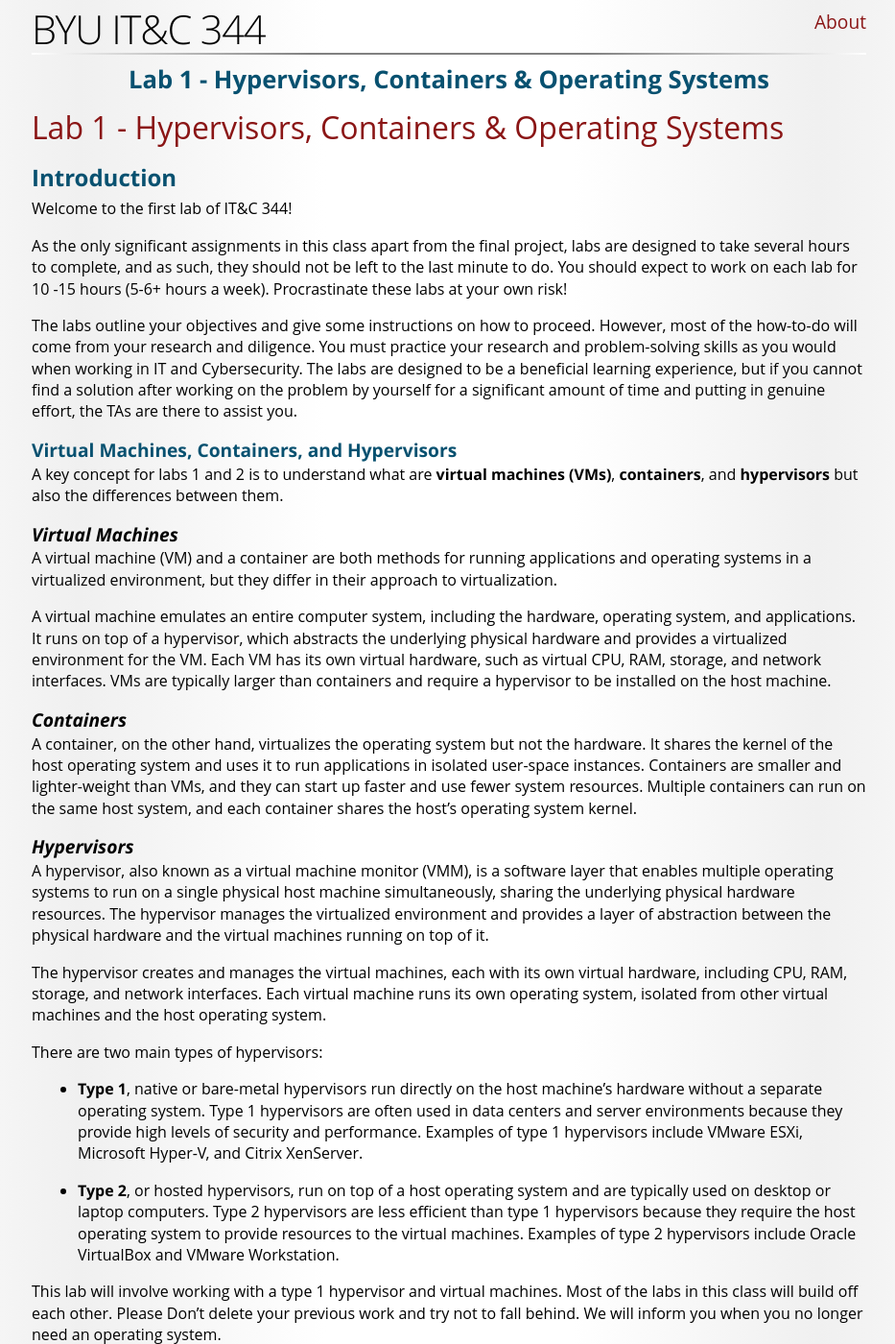
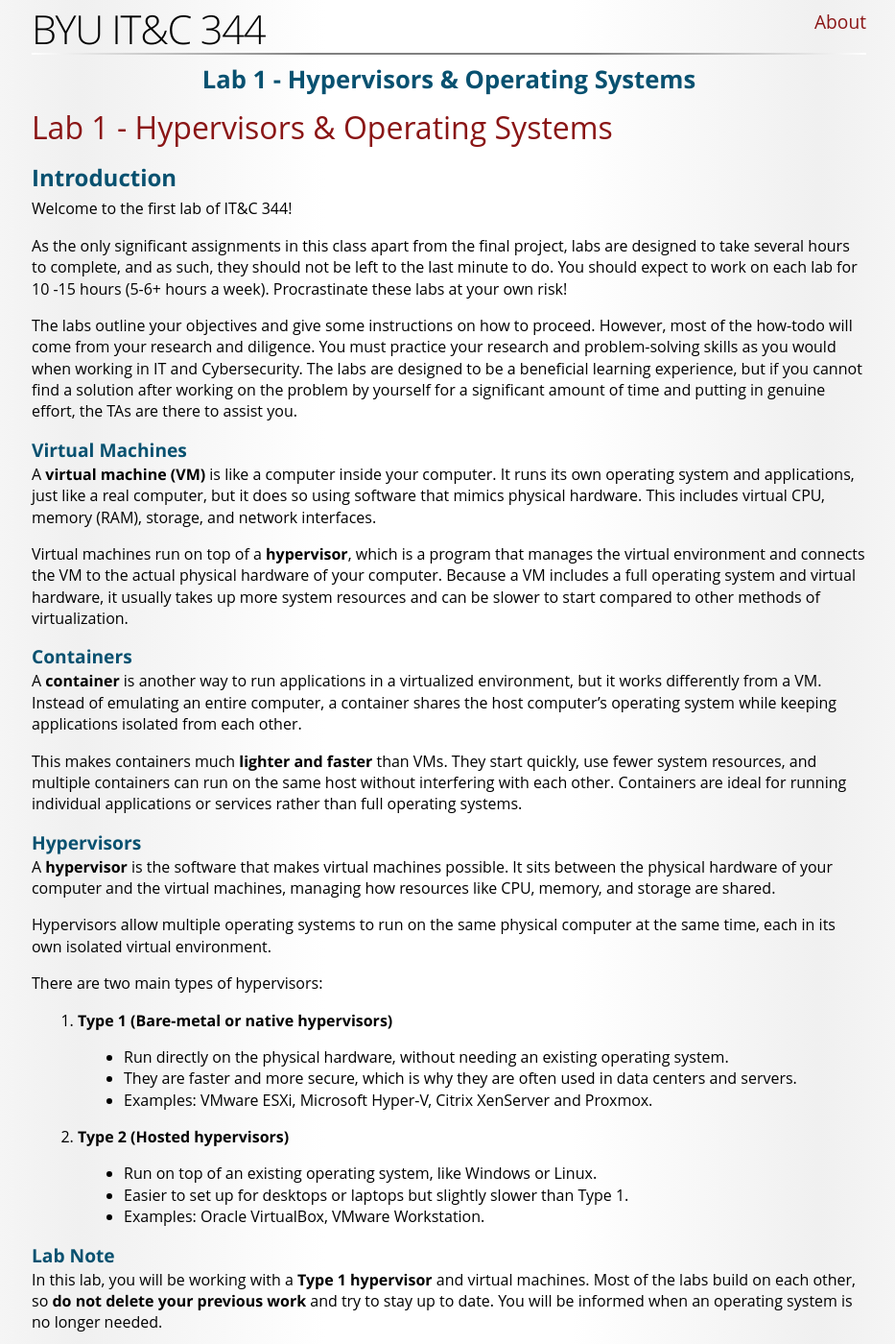
Before and after one commit to BYU-ITC-344/byu-itc-344.github.io, a Jekyll site: the page built from lab-1/index.md, in a window 1280 px wide and 1400 px high. Shown: the whole window at 96% size, without its empty margins (172-1105 px from the left). Built offline with Jekyll 4.4.1, drawn with Linux system fonts in a browser that asks for light colours; some web fonts are replaced; our own code applies the rules of GitHub Pages for plain Markdown files; some of the changed text lies outside the part shown.

Commit message:
lab 1 updates

````diff
--- a/lab-1/index.md
+++ b/lab-1/index.md
@@ -1,165 +1,234 @@
-# Lab 1 - Hypervisors, Containers & Operating Systems
+---
+title: Lab 1 - Hypervisors & Operating Systems
+---
+# Lab 1 - Hypervisors & Operating Systems
 
 ## Introduction
+
 Welcome to the first lab of IT&C 344!
 
-As the only significant assignments in this class apart from the final project, labs are designed to take several hours to complete, and as such, they should not be left to the last minute to do. You should expect to work on each lab for 10 -15 hours (5-6+ hours a week). Procrastinate these labs at your own risk!
+As the only significant assignments in this class apart from the final project, labs are designed to take several
+hours to complete, and as such, they should not be left to the last minute to do. You should expect to work on
+each lab for 10 -15 hours (5-6+ hours a week). Procrastinate these labs at your own risk!
 
-The labs outline your objectives and give some instructions on how to proceed. However, most of the how-to-do will come from your research and diligence. You must practice your research and problem-solving skills as you would when working in IT and Cybersecurity. The labs are designed to be a beneficial learning experience, but if you cannot find a solution after working on the problem by yourself for a significant amount of time and putting in genuine effort, the TAs are there to assist you.
+The labs outline your objectives and give some instructions on how to proceed. However, most of the how-todo will come from your research and diligence. You must practice your research and problem-solving skills as you would when working in IT and Cybersecurity. The labs are designed to be a beneficial learning experience, but if you cannot find a solution after working on the problem by yourself for a significant amount of time and putting in genuine effort, the TAs are there to assist you.
 
-### Virtual Machines, Containers, and Hypervisors
 
-A key concept for labs 1 and 2 is to understand what are **virtual machines (VMs)**, **containers**, and **hypervisors** but also the differences between them.
+### Virtual Machines
 
-#### Virtual Machines
+A **virtual machine (VM)** is like a computer inside your computer. It runs its own operating system and applications, just like a real computer, but it does so using software that mimics physical hardware. This includes virtual CPU, memory (RAM), storage, and network interfaces.
 
-A virtual machine (VM) and a container are both methods for running applications and operating systems in a virtualized environment, but they differ in their approach to virtualization.
+Virtual machines run on top of a **hypervisor**, which is a program that manages the virtual environment and connects the VM to the actual physical hardware of your computer. Because a VM includes a full operating system and virtual hardware, it usually takes up more system resources and can be slower to start compared to other methods of virtualization.
 
-A virtual machine emulates an entire computer system, including the hardware, operating system, and applications. It runs on top of a hypervisor, which abstracts the underlying physical hardware and provides a virtualized environment for the VM. Each VM has its own virtual hardware, such as virtual CPU, RAM, storage, and network interfaces. VMs are typically larger than containers and require a hypervisor to be installed on the host machine.
+### Containers
 
-#### Containers
+A **container** is another way to run applications in a virtualized environment, but it works differently from a VM. Instead of emulating an entire computer, a container shares the host computer’s operating system while keeping applications isolated from each other.
 
-A container, on the other hand, virtualizes the operating system but not the hardware. It shares the kernel of the host operating system and uses it to run applications in isolated user-space instances. Containers are smaller and lighter-weight than VMs, and they can start up faster and use fewer system resources. Multiple containers can run on the same host system, and each container shares the host's operating system kernel.
+This makes containers much **lighter and faster** than VMs. They start quickly, use fewer system resources, and multiple containers can run on the same host without interfering with each other. Containers are ideal for running individual applications or services rather than full operating systems.
 
-<div style="page-break-after: always"></div>
+### Hypervisors
 
-#### Hypervisors
+A **hypervisor** is the software that makes virtual machines possible. It sits between the physical hardware of your computer and the virtual machines, managing how resources like CPU, memory, and storage are shared.
 
-A hypervisor, also known as a virtual machine monitor (VMM), is a software layer that enables multiple operating systems to run on a single physical host machine simultaneously, sharing the underlying physical hardware resources. The hypervisor manages the virtualized environment and provides a layer of abstraction between the physical hardware and the virtual machines running on top of it.
-
-The hypervisor creates and manages the virtual machines, each with its own virtual hardware, including CPU, RAM, storage, and network interfaces. Each virtual machine runs its own operating system, isolated from other virtual machines and the host operating system.
+Hypervisors allow multiple operating systems to run on the same physical computer at the same time, each in its own isolated virtual environment.
 
 There are two main types of hypervisors:
 
-- **Type 1**, native or bare-metal hypervisors run directly on the host machine's hardware without a separate operating system. Type 1 hypervisors are often used in data centers and server environments because they provide high levels of security and performance. Examples of type 1 hypervisors include VMware ESXi, Microsoft Hyper-V, and Citrix XenServer.
+1. **Type 1 (Bare-metal or native hypervisors)**
 
-- **Type 2**, or hosted hypervisors, run on top of a host operating system and are typically used on desktop or laptop computers. Type 2 hypervisors are less efficient than type 1 hypervisors because they require the host operating system to provide resources to the virtual machines. Examples of type 2 hypervisors include Oracle VirtualBox and VMware Workstation.
+   * Run directly on the physical hardware, without needing an existing operating system.
+   * They are faster and more secure, which is why they are often used in data centers and servers.
+   * Examples: VMware ESXi, Microsoft Hyper-V, Citrix XenServer and Proxmox.
 
-This lab will involve working with a type 1 hypervisor and virtual machines. Most of the labs in this class will build off each other. Please Don't delete your previous work and try not to fall behind. We will inform you when you no longer need an operating system.
-<div style="page-break-after: always"></div>
+1. **Type 2 (Hosted hypervisors)**
+
+   * Run on top of an existing operating system, like Windows or Linux.
+   * Easier to set up for desktops or laptops but slightly slower than Type 1.
+   * Examples: Oracle VirtualBox, VMware Workstation.
+
+
+### Lab Note
+
+In this lab, you will be working with a **Type 1 hypervisor** and virtual machines. Most of the labs build on each other, so **do not delete your previous work** and try to stay up to date. You will be informed when an operating system is no longer needed.
+
 
 ## Lab Technologies
 
-After this lab, you will have installed or worked with
+By the end of this lab, you will have **installed or worked with** the following technologies:
 
-- Type 1 Hypervisor
-    - Proxmox VE
+### Hypervisor
 
-- Operating Systems
-    - Windows 7
-    - Windows 10
-    - Windows 11
-    - Windows Server 2022 - GUI version
-    - Ubuntu Desktop 23.04 or 23.10
-    - Ubuntu Server 22.04
-    - Arch Linux
-    - Fedora Linux
+- **Proxmox* – A Type 1 hypervisor and virtualization management platform used in this lab and all future labs.
 
-<div style="page-break-after: always"></div>
+### Operating Systems
 
-# Instructions
-
-## Scenario
-You have just been hired as a Cybersecurity intern specializing in operating system management. Congratulations! Your first assignment is to set up a virtualized environment for play-testing common operating systems. Jim (your Boss) has already set up a Proxmox machine (type 1 hypervisor) for you to use. He wants you to create and deploy VMs of the OSs listed in step 2.
-
-### Step 1: Hypervisor login
-
-You should have received VPN credentials to access the network containing your Proxmox instance. It will be an OVPN file.
-To use the VPN credentials:
-- First, download the OpenVPN client.
-- Now, ensure that the GUI is open. It will appear as an icon in your toolbar.
-    <br/>
-    ![Windows openVpn Icon](./openVPN_Windows.png)
-    <br/>
-
-    Figure 1 shows the toolbar OpenVPN client on Windows
-
-- Next, import the provided OVPN file.
-- Now connect to the VPN
-    <br/>
-    ![Windows openVpn Connect](./openVPN_connect.png)
-    <br/>
-    Figure 2 Shows how to connect to the network
-
-- Finally, visit the website link sent with your VPN credentials. After Logging in you will be greeted by a pop-up `No valid subscription`.
- Ignore it and press ok. We are using the free license and do not need to subscribe.
-    <br/>
-    ![no Proxmox subscription needed](proxmox_no_valid_subscription.png)
-    <br/>
-    Figure 3 shows the pop-up you should ignore
-
-> Disclaimer: Do not change the root password and do not remove the SSH key. If you change or remove either of these, we cannot deploy VMs to your Proxmox in later labs.
-
-### Step 2: VMs
-
-VMs you need to install on Proxmox:
-
-- 1 x Windows 7
-- 1 x Windows 10
-- 1 x Windows 11
-- 1 x Windows Server 2022 - GUI version
-- 1 x Ubuntu Desktop 23.04 or 23.10
-- 1 x Ubuntu Server 22.04
-- 1 x Arch Linux
-- 1 x Fedora Linux
-
-We will provide you with most of the ISOs. You will have to find ISOs for Windows 10, Arch Linux, and Ubuntu Desktop. For your own sanity and safety use official sites.
-
-> Note: An ISO file is a binary image of a CD, DVD, or Blu-ray disc. They are commonly used as installation media since you can boot a VM and install an OS from an ISO file. The file appears like a physical drive to the virtual machine. For installing on a real computer, you can burn an ISO to a physical disc or copy it to a flash drive.
-> Note: You will want to create local users for all Windows machines
-
-We will provide you with a range of IP addresses for your VMs. You will need to statically define the IP addresses of each VM to access the internet. Your subnet mask and default gateway will be as follows.
-
-Your Subnet mask: `255.255.248.0`
-<br/>
-Your default gateway: `172.16.24.1`
-Your DNS : `172.16.24.1`
-
-> Hint: There is a way to install Windows 11 without internet
-
-Don't try running all these VMs simultaneously; it's unlikely your machine has the resources to do it, but make sure that each VM has the resources necessary to run without struggling.
-
-#### Screenshots
-For each OS take a screenshot of the OS information and the IP address of the device.
-    - For example in Windows open `System Info` and a PowerShell terminal to display your IP address.
-    - For the Ubuntu server run `lsb_release -a` and `ip a`
-
-<div style="page-break-after: always"></div>
+You will have experience working with a variety of operating systems, including:
 
 
-### Step 3 - Write Up
+| **Category**   | **Technology / OS**          | **Notes**                                           |
+| -------------- | ---------------------------- | --------------------------------------------------- |
+| **Hypervisor** | Type 1 Hypervisor            | Runs virtual machines directly on physical hardware |
+|                | Proxmox VE                   | Type 1 hypervisor and virtualization platform       |
+| **Windows OS** | Windows 7                    | Older desktop version                               |
+|                | Windows 10                   | Modern desktop version                              |
+|                | Windows 11                   | Latest desktop version                              |
+|                | Windows Server 2022 (GUI)    | Server version with graphical interface             |
+| **Linux OS**   | Ubuntu Desktop 23.04 / 23.10 | Desktop Linux for general use                       |
+|                | Ubuntu Server 22.04          | Server-focused Linux                                |
+|                | Arch Linux                   | Lightweight, customizable Linux                     |
+|                | Fedora Linux                 | Cutting-edge Linux distribution                     |
 
-Answer the questions using one of the `Write Up` templates. Include all necessary screenshots.
 
-{% comment %}
-We use HTML here for the links because if you use MarkDown, then Jekyll will convert a link to a .md file into a link to a rendered .html file.
-{% endcomment %}
-* <a href="Lab-1-Write-Up.docx" download>Click here to download the write up template in MS Word .docx format</a>
-* <a href="Lab-1-Write-Up.md" download>Click here to download the write up template in MarkDown format</a>
+## Instructions
 
-Regardless of which template you use, **Please submit your writeup in .pdf format!**
+Congratulations! You have just been hired as a **Cybersecurity Intern specializing in operating system management**.
+
+Your first assignment is to set up a **virtualized environment** for play-testing common operating systems. Jim (your supervisor) has already prepared a **Proxmox machine (Type 1 hypervisor)** for you to use.
+
+Your task is to **create and deploy virtual machines (VMs)** of the operating systems listed in the lab technologies section.
+
+
+### Step 1: Hypervisor Login via VPN
+
+You should have received **VPN credentials** via your BYU email to access the network containing your Proxmox instance. These credentials are provided in an **OVPN file**.
+
+Follow these steps to connect:
+
+#### Installing OpenVPN
+
+1. **Download the OpenVPN Client**
+   - Go to [https://openvpn.net/client/](https://openvpn.net/client/) and download the **OpenVPN Connect** version.
+
+1. **Install the Client**
+   - Run the installer and follow the prompts. Allow any permissions requested.
+
+1. **Import the OVPN File**
+   - Open the OpenVPN client.
+   - Drag and drop the `.ovpn` file you received via email onto the application **or** click the **plus (+) button** at the bottom right, select **Upload File**, then browse to your `.ovpn` file and select it.
+
+1. **Connect to the VPN**
+    - Once the file is imported, click the **radio button** next to the profile to connect.
+
+
+#### Logging in to Proxmox
+
+1. **Open the Proxmox Web Interface**
+
+   * Visit the Proxmox URL provided in the email.
+   * Enter the **username** and **password** from the email.
+   * Set the **Realm** to: `Proxmox VE authentication server`.
+   * Click **Login**.
+
+2. **Handle the Subscription Pop-up**
+
+   * You may see a message saying:
+
+   ```
+   No valid subscription
+   ```
+
+   * This is normal; we are using the **free license**.
+   * Click **OK** to continue.
+
+
+
+### Step 2: Virtual Machines to Install on Proxmox
+
+
+You will need to create the following virtual machines (VMs) on Proxmox:
+
+| **OS**                        | **Notes**                                                                                                                                           |
+| ----------------------------- | --------------------------------------------------------------------------------------------------------------------------------------------------- |
+| Windows 7                     | Create a local user account.                                                                                                                        |
+| Windows 10                    | Download the ISO from the official Microsoft website; create a local user account.                                                                  |
+| Windows 11                    | Download the ISO from the official Microsoft website; create a local user account. Hint: You can install Windows 11 without an internet connection. |
+| Windows Server 2022 (GUI)     | Create a local administrator account.                                                                                                               |
+| Ubuntu Desktop 23.04 or 23.10 | Download the ISO from the official Ubuntu website.                                                                                                  |
+| Ubuntu Server 22.04           | ISO will be provided.                                                                                                                               |
+| Arch Linux                    | Download the ISO from the official Arch Linux website.                                                                                              |
+| Fedora Linux                  | ISO will be provided.                                                                                                                               |
+
+### ISO Files
+
+* An **ISO file** is a binary image of a CD, DVD, or Blu-ray disc.
+* It can be used as installation media for a VM, appearing to the VM as a physical drive.
+* For real computers, an ISO can be burned to a disc or copied to a USB drive.
+* **Tip:** Always download ISO files from official sources to ensure safety and authenticity.
+
+**Important:** When uploading ISOs to Proxmox:
+
+* Use the **“Download from URL”** option whenever possible. It will be much faster than trying to upload them from your computer over the VPN.
+* Make sure to store the ISOs in the **Labs** storage, **not the LVM**.
+* If the LVM fills up, the Proxmox instance will crash.
+
+### Network Configuration
+
+You will be provided with a range of IP addresses for your VMs. **Each VM must have a static IP** to access the network. Use the following network settings:
+
+* **Subnet mask:** 255.255.248.0
+* **Default gateway:** 172.16.24.1
+* **DNS server:** 172.16.24.1
+
+### Resource Management
+
+* Do **not** run all VMs simultaneously; your machine likely does not have enough resources.
+* Allocate sufficient CPU, RAM, and storage to each VM to ensure smooth operation.
+
+### Screenshots for Documentation
+
+For each VM, take screenshots of:
+
+1. **Operating system information**
+    - **Windows:** Open **System Info**.
+    - **Ubuntu Server / Linux:** Run `lsb_release -a`.
+
+1. **IP address**
+    - **Windows:** Open a PowerShell terminal and run `ipconfig`.
+    - **Ubuntu / Linux:** Run `ip a`.
+
+1. **Internet Test**
+    - Run `ping google.com`
+    - Verify that you receive reply responses (not timeouts or errors)
+
+These screenshots will serve as evidence that the VM was successfully installed and networked correctly.
+
+### Step 3 – Write Up
+
+You must complete a **write-up** of your work using the provided template. The write-up should include:
+
+- **Answers to all questions**
+- **Screenshots for each of the following showing the OS and network information as well as a connectivity test:**
+   1. Windows 7
+   1. Windows 10
+   1. Windows 11
+   1. Windows Server 2022 (GUI version)
+   1. Ubuntu Desktop 23.04
+   1. Ubuntu Server 22.04
+   1. Arch Linux
+   1. Fedora Linux
+
+#### Templates
+
+- [Download the MS Word Write-Up Template (.docx)](Lab-1-writeup-template.docx){: download}
+- [Download the Markdown Write-Up Template (.md)](Lab-1-writeup-template.md){: download}
+
+
+### Requirements and Points
+
+| **Task**                                                             | **Points** |
+| -------------------------------------------------------------------- | ---------- |
+| Installed a working VM running **Windows 7**                         | 10         |
+| Installed a working VM running **Windows 10**                        | 10         |
+| Installed a working VM running **Windows 11**                        | 10         |
+| Installed a working VM running **Windows Server 2022 (GUI version)** | 10         |
+| Installed a working VM running **Ubuntu Desktop 23.04**              | 10         |
+| Installed a working VM running **Ubuntu Server 22.04**               | 10         |
+| Installed a working VM running **Arch Linux**                        | 10         |
+| Installed a working VM running **Fedora Linux**                      | 10         |
+| Completed the **Write-Up**                                           | 20         |
+
+
+## Submission
+Create a single PDF from the given `Write Up` file that contains your written report and screenshots showing that each requirement has been met. Upload the PDF to Learning Suite. Any other file format will not be accepted.
 
 There are many ways to convert from MarkDown to PDF including some online tools. Among the most convenient is the [yzane Markdown PDF Add-In for VS Code](https://marketplace.visualstudio.com/items?itemName=yzane.markdown-pdf).
-
-## Helpful links
-
-
-<div style="page-break-after: always"></div>
-
-## Requirements
-
-[ ] 10 Points - Installed a working VM running Windows 7
-[ ] 10 Points - Installed a working VM running Windows 10
-[ ] 10 Points - Installed a working VM running Windows 11 <br>
-[ ] 10 Points - Installed a working VM running Windows Server 2022 - GUI version
-[ ] 10 Points - Installed a working VM running Ubuntu Desktop 23.04
-[ ] 10 Points - Installed a working VM running Ubuntu Server 22.04
-[ ] 10 Points - Installed a working VM running Arch Linux
-[ ] 10 Points - Installed a working VM running Fedora Linux
-[ ] 20 Points - Write up
-
-## Submission
-Create a single PDF from one of the given `Write Up` templates that contains your written report and images showing that each requirement has been met. Upload the **PDF** to Learning Suite. *No other file format will be accepted.*
-
-* If you use the .docx template, edit your writeup in Microsoft Word or Google Docs and use the **export to .PDF function.**
-* If you use the MarkDown template, the [Markdown PDF VS Code add-in](https://marketplace.visualstudio.com/items?itemName=yzane.markdown-pdf) is among the better options. Regardless, make sure the method you use includes your images.
````
Also changed, not shown: lab-1/Lab-1-Write-Up.md (deleted, +0 -37 lines), lab-1/lab-1-writeup-template.md (added, +20 -0 lines), lab-1/openVPN_connect.png (deleted), lab-1/proxmox_no_valid_subscription.png (deleted), 2 other files.
